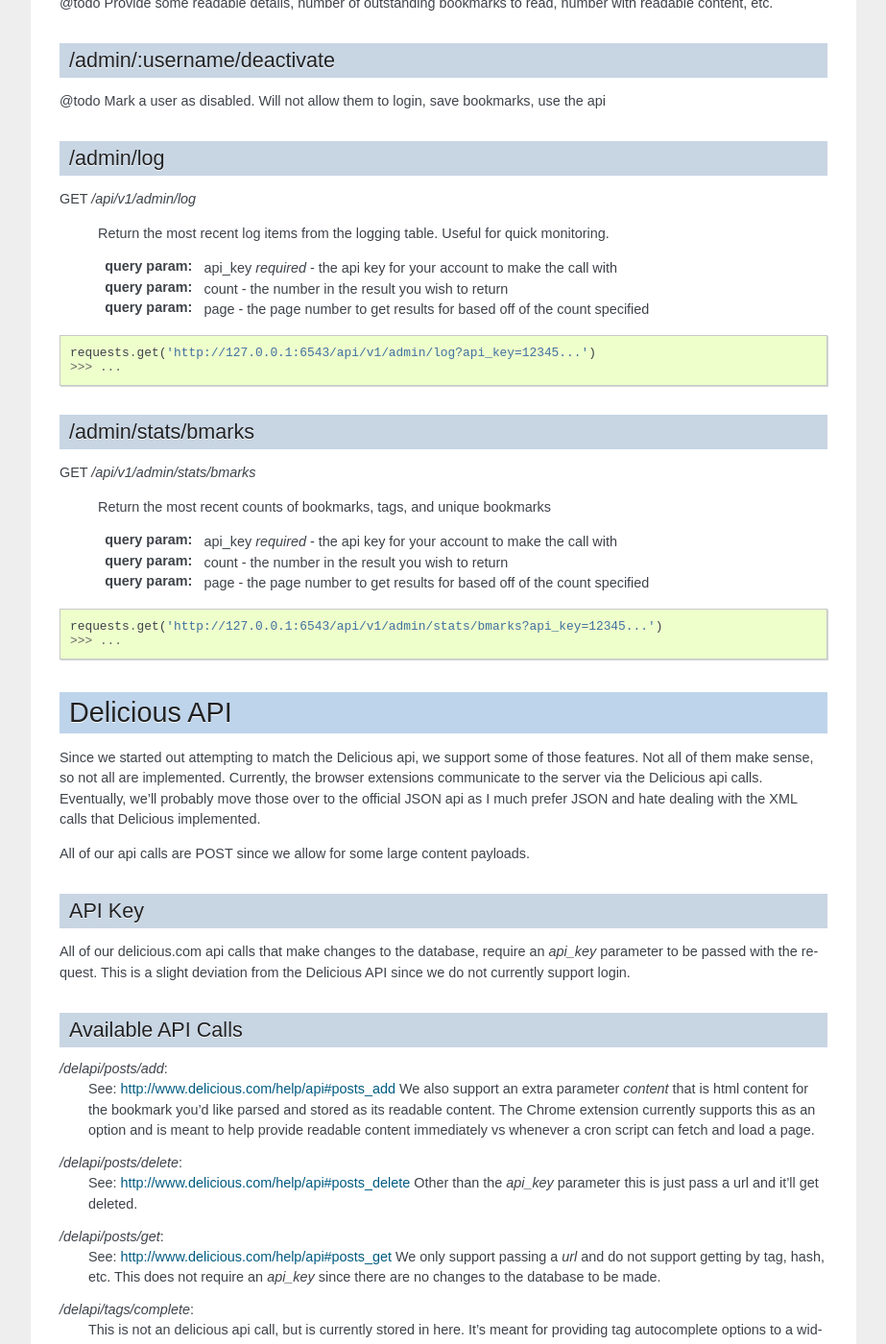
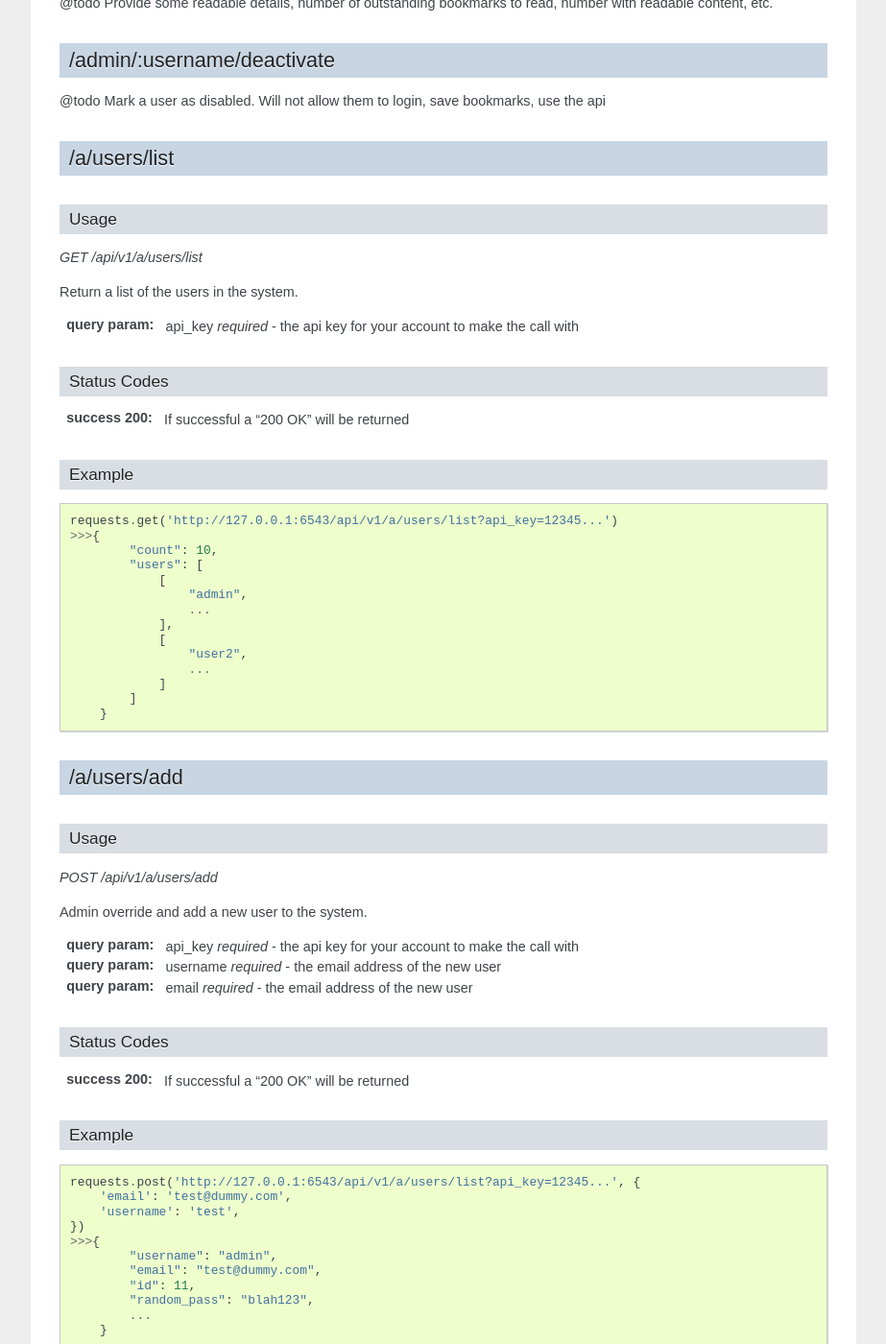
Before and after one commit to bookieio/Bookie, a Sphinx documentation site: the page built from docs/api.rst, in a window 1280 px wide and 1400 px high, scrolled down 21545 px. Shown: the whole window at 96% size, without its empty margins (198-1121 px from the left). Built offline with Sphinx 7.4.7, drawn with Linux system fonts in a browser that asks for light colours; some of the changed text lies outside the part shown.

Commit message:
Update api docs with the new endpoints

```diff
--- a/docs/api.rst
+++ b/docs/api.rst
@@ -1226,6 +1226,72 @@ Mark a user as disabled. Will not allow them to login, save bookmarks, use the
 api
 
 
+/a/users/list
+~~~~~~~~~~~~~~~~~~~~
+Usage
+'''''
+*GET* `/api/v1/a/users/list`
+
+Return a list of the users in the system.
+
+:query param: api_key *required* - the api key for your account to make the call with
+
+Status Codes
+''''''''''''''
+:success 200: If successful a "200 OK" will be returned
+
+Example
+'''''''
+::
+
+    requests.get('http://127.0.0.1:6543/api/v1/a/users/list?api_key=12345...')
+    >>>{
+            "count": 10,
+            "users": [
+                [
+                    "admin",
+                    ...
+                ],
+                [
+                    "user2",
+                    ...
+                ]
+            ]
+        }
+
+/a/users/add
+~~~~~~~~~~~~~~~~~~~~
+Usage
+'''''
+*POST* `/api/v1/a/users/add`
+
+Admin override and add a new user to the system.
+
+:query param: api_key *required* - the api key for your account to make the call with
+:query param: username *required* - the email address of the new user
+:query param: email *required* - the email address of the new user
+
+Status Codes
+''''''''''''''
+:success 200: If successful a "200 OK" will be returned
+
+Example
+'''''''
+::
+
+    requests.post('http://127.0.0.1:6543/api/v1/a/users/list?api_key=12345...', {
+        'email': 'test@dummy.com',
+        'username': 'test',
+    })
+    >>>{
+            "username": "admin",
+            "email": "test@dummy.com",
+            "id": 11,
+            "random_pass": "blah123",
+            ...
+        }
+
+
 /admin/log
 ~~~~~~~~~~
 GET `/api/v1/admin/log`
```
